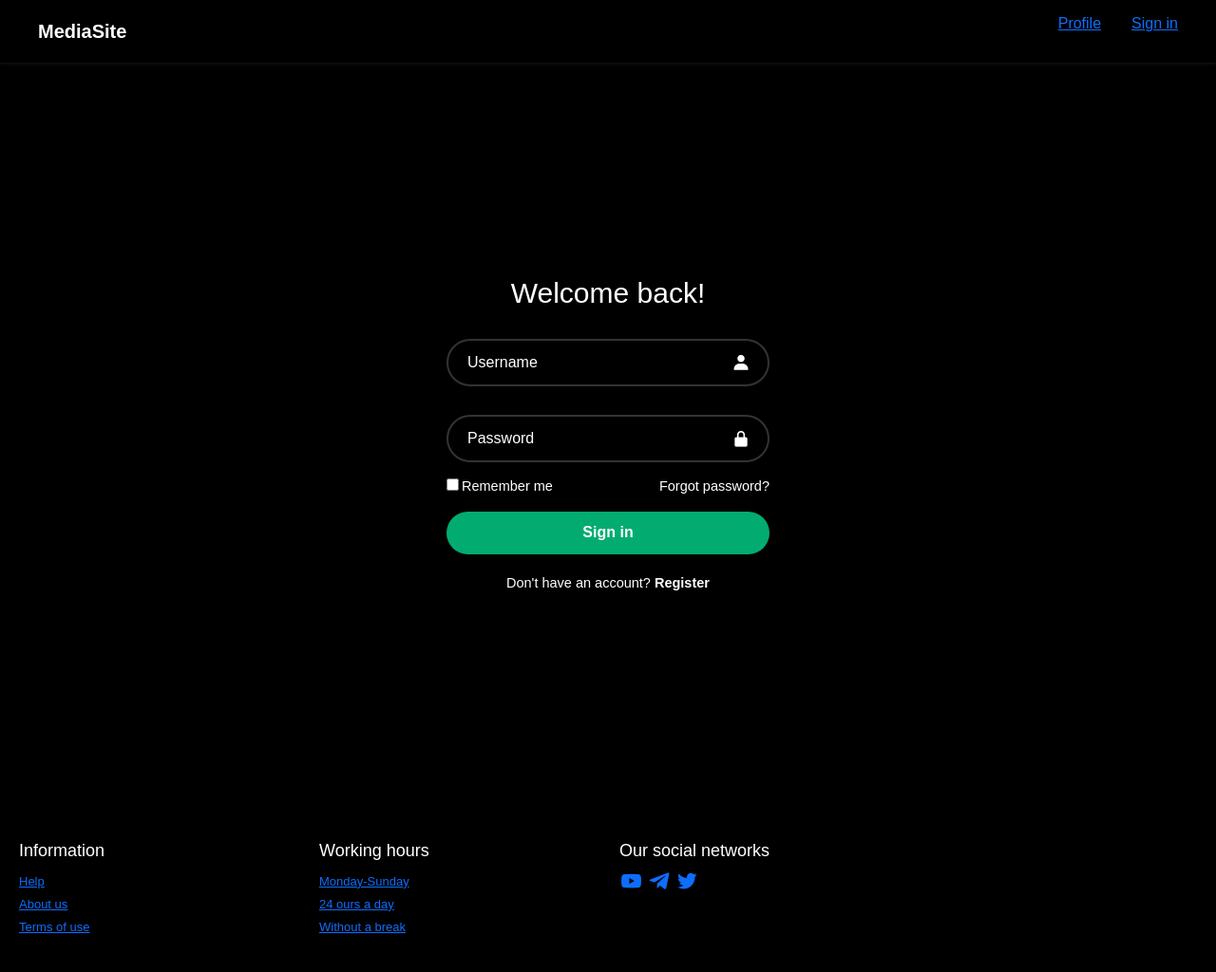
After one commit to QuarkPunkOver/MediaProject, a Django app: page /en-us/login/ in a window 1280 px wide. The commit adds this page. Shown: the whole page at 95% size. Run offline with Django 5.2, Linux system fonts and the light colour scheme; some web fonts are replaced.

Commit message:
login.html and registration.html added

```diff
--- a/MediaSite/forms.py
+++ b/MediaSite/forms.py
@@ -18,18 +18,18 @@ class ReviewForm(forms.ModelForm):
 
 
 class UserRegisterForm(UserCreationForm):
+    username = forms.CharField(
+        widget=forms.TextInput(attrs={'class': "sign__input", 'placeholder': 'Username'}))
     email = forms.EmailField(widget=forms.EmailInput(attrs={'class': "sign__input", 'placeholder': 'Email'}))
-    username = forms.CharField(
-        widget=forms.TextInput(attrs={'class': "sign__input", 'placeholder': 'Имя пользователя'}))
-    password1 = forms.CharField(widget=forms.PasswordInput(attrs={'class': "sign__input", 'placeholder': 'Пароль'}))
+    password1 = forms.CharField(widget=forms.PasswordInput(attrs={'class': "sign__input", 'placeholder': 'Password'}))
     password2 = forms.CharField(
-        widget=forms.PasswordInput(attrs={'class': "sign__input", 'placeholder': 'Подтвердите пароль'}))
+        widget=forms.PasswordInput(attrs={'class': "sign__input", 'placeholder': 'Confirm password'}))
 
 
 class UserLoginForm(AuthenticationForm):
     username = forms.CharField(
-        widget=forms.TextInput(attrs={'class': 'sign__input', 'placeholder': 'Имя пользователя'}))
-    password = forms.CharField(widget=forms.PasswordInput(attrs={'class': 'sign__input', 'placeholder': 'Пароль'}))
+        widget=forms.TextInput(attrs={'class': 'sign__input', 'placeholder': 'Username '}))
+    password = forms.CharField(widget=forms.PasswordInput(attrs={'class': 'sign__input', 'placeholder': 'Password'}))
 
 
 class ResetPasswordForm(PasswordResetForm):
--- a/MediaSite/templates/MediaSite/index.html
+++ b/MediaSite/templates/MediaSite/index.html
@@ -45,9 +45,9 @@
             <ul class="links">
                 <li><a href="#">Profile</a></li>
                 {% if user.is_authenticated %}
-                <li><a href="#">Sign out</a></li>
+                <li><a href="{% url 'logout' %}">Sign out</a></li>
                 {% else %}
-                <li><a href="#">Sign in</a></li>
+                <li><a href="{% url 'login' %}">Sign in</a></li>
                 {% endif %}
             </ul>
             <div class="toggle_btn">
@@ -58,7 +58,7 @@
                 {% if user.is_authenticated %}
                 <li><a href="#">Sign out</a></li>
                 {% else %}
-                <li><a href="#">Sign in</a></li>
+                <li><a href="{% url 'login' %}">Sign in</a></li>
                 {% endif %}
            </div>
         </div>
--- /dev/null
+++ b/MediaSite/templates/MediaSite/login.html
@@ -0,0 +1,141 @@
+{% extends "MediaSite/index.html" %}
+
+{% block content %}
+
+<style>
+    .container-fluid{
+        width:100%;
+        height:100vh;
+        display:flex;
+        margin:auto;
+        justify-content:center;
+        align-items:center;
+    }
+    .wrapper{
+        width:420px;
+        background:transparent;
+        color:#fff;
+        border-radius:15px;
+        padding: 30px 40px;
+    }
+
+    .wrapper h1{
+        font-size:30px;
+        text-align:center;
+    }
+
+    .wrapper .input-box{
+        position:relative;
+        width:100%;
+        height:50px;
+        margin:30px 0;
+    }
+
+    .input-box input{
+        width:100%;
+        height:100%;
+        background:transparent;
+        border:none;
+        outline:none;
+        border:2px solid rgba(255, 255, 255, .2);
+        border-radius:40px;
+        font-size:16px;
+        color:#fff;
+        padding:20px 45px 20px 20px;
+    }
+
+    .input-box input::placeholder{
+        color:#fff;
+    }
+
+    .input-box i{
+        position:absolute;
+        right:20px;
+        top:50%;
+        transform: translateY(-50%);
+        font-size:20px;
+    }
+
+    .wrapper .remember-forgot{
+        display:flex;
+        justify-content:space-between;
+        font-size: 14.5px;
+        margin:-15px 0 15px;
+    }
+
+    .remember-forgot label input{
+        accent-color: #fff;
+        margin-right:3px;
+    }
+
+    .remember-forgot a{
+        color:#fff;
+        text-decoration: none;
+    }
+
+    .remember-forgot a:hover{
+        text-decoration:underline;
+    }
+
+    .wrapper .btn{
+        width:100%;
+        height:45px;
+        background:#02ac70;
+        border:none;
+        outline:none;
+        border-radius:40px;
+        box-shadow: 0 0 10px rgba(0, 0, 0, .1);
+        cursor:pointer;
+        font-size:16px;
+        color:#fff;
+        font-weight:600;
+    }
+
+    .wrapper .register-link{
+        font-size: 14.5px;
+        text-align:center;
+        margin:20px 0 15px;
+    }
+
+    .register-link p a{
+        color:#fff;
+        text-decoration:none;
+        font-weight:600;
+    }
+
+    .register-link p a:hover{
+        text-decoration:underline;
+    }
+    </style>
+
+    <div class="container-fluid">
+        <div class="wrapper">
+         <form method="post" action="{% url 'login' %}">
+             {% csrf_token %}
+          <h1 class="lang" key="title_login">Welcome back!</h1>
+         {% if form.errors %}
+            <i class='bx bx-error' style="display:flex; font-size:30px; color:#fff; justify-content:center; padding:10px;"></i>
+            <p class="lang" key="err" style="color:white; display:flex; justify-content:center;text-align:center;">Username and password did not match!<br/>Please try again later</p>
+         {% endif %}
+          <div class="input-box">
+              {{form.username}}
+           <i class='bx bxs-user'></i>
+          </div>
+          <div class="input-box">
+              {{form.password}}
+           <i class='bx bxs-lock-alt' ></i>
+          </div>
+          <div class="remember-forgot">
+           <label class="lang" key="remember"><input type="checkbox"/>Remember me</label>
+           <a href="{% url 'password_reset' %}" class="lang" key="forgot">Forgot password?</a>
+          </div>
+           <button type="submit" class="btn lang" key="subm">Sign in</button>
+           <input type="hidden" name="next" value="{{ next }}" />
+          <div class="register-link">
+           <p>Don't have an account? <a href="{% url 'register' %}">Register</a></p>
+          </div>
+         </form>
+        </div>
+    </div>
+
+{% endblock content %}
--- a/MediaSite/views.py
+++ b/MediaSite/views.py
@@ -1,7 +1,7 @@
 import json
 
 from django.shortcuts import render
-from django.contrib.auth import login, logout
+from django.contrib.auth import login, logout, authenticate
 from django.contrib.auth.views import LoginView
 from django.contrib.contenttypes.models import ContentType
 from django.core.exceptions import ObjectDoesNotExist
@@ -13,12 +13,24 @@ from django.views import View
 from django.views.generic import ListView, DetailView, CreateView
 from django.views.generic.edit import BaseCreateView
 from django.views.generic.list import MultipleObjectMixin
-
+from django.views.generic import CreateView, FormView
 from MediaSite.forms import ReviewForm, UserRegisterForm, UserLoginForm
 from MediaSite.models import Movie, Genre, Actor, Rating, Reviews, LikeDislike
 
 def main(request):
     return render(request, "MediaSite/main.html")
+
+def login(request):
+    return render(request, "MediaSite/login.html")
+
+class RegisterView(FormView):
+    form_class = UserLoginForm
+    template_name = 'MediaSite/registration.html'
+    success_url = reverse_lazy("login")
+
+    def form_valid(self, form):
+        form.save()
+        return super().form_valid(form)
 
 def get_client_ip(request):
     x_forwarded_for = request.META.get('HTTP_X_FORWARDED_FOR')
@@ -57,7 +69,7 @@ class MoviesView(MoviesFilter, View):
 
         context = {'carousel_list': carousel_movies, 'premieres_list': premieres, 'cartoons_list': cartoons_list,
                    'new_movies_list': new_movies}
-        return render(request, 'MediaSite/index.html', context)
+        return render(request, 'MediaSite/main.html', context)
 
 
 class SingleMovieView(MoviesFilter, DetailView, BaseCreateView):
@@ -207,7 +219,7 @@ class FilterMoviesView(MoviesFilter, ListView):
 
 class UserRegisterView(CreateView):
     form_class = UserRegisterForm
-    template_name = 'MediaSite/register.html'
+    template_name = 'MediaSite/registration.html'
     success_url = reverse_lazy('home')
 
     def form_valid(self, form):
```
Also changed, not shown: MediaSite/templates/MediaSite/registration.html (added, +136 -0 lines), db.sqlite3.
